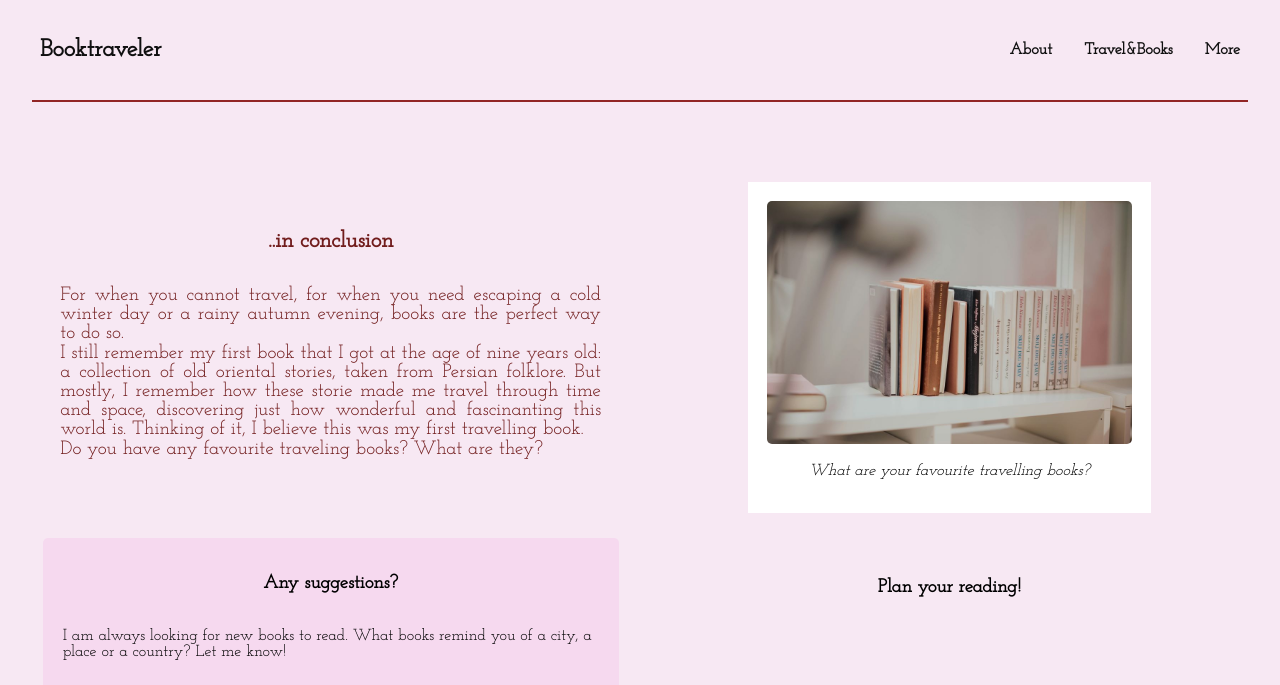
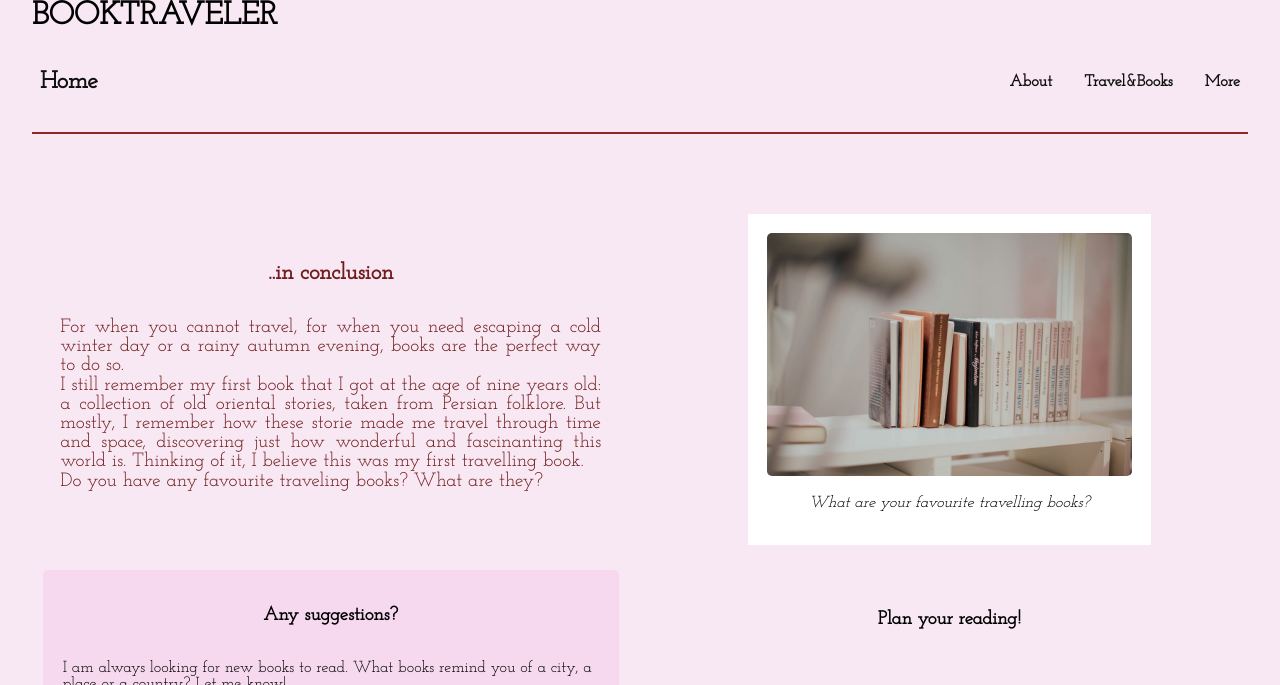
Before and after one commit to LuizaLuiza25/project, a plain HTML site: page More.html in a window 1280 px wide. Shown: the top 685 px of the page. Drawn offline with Linux system fonts and the light colour scheme.

Commit message:
Update More.html

```diff
--- a/More.html
+++ b/More.html
@@ -27,8 +27,9 @@
             <div id="content">
                 <div id="top"></div>
                 <header>
+                  <h1 class="inv">BOOKTRAVELER</h1>
                     <div class="navbar">
-                        <div class="logo"><a href="index.html">Booktraveler</a></div>
+                        <div class="logo"><a href="index.html">Home</a></div>
                         <ul class="links">
                           <li><a href="About.html">About</a></li>
                           <li><a href="Travelandbooks.html">Travel&Books</a></li>
```
